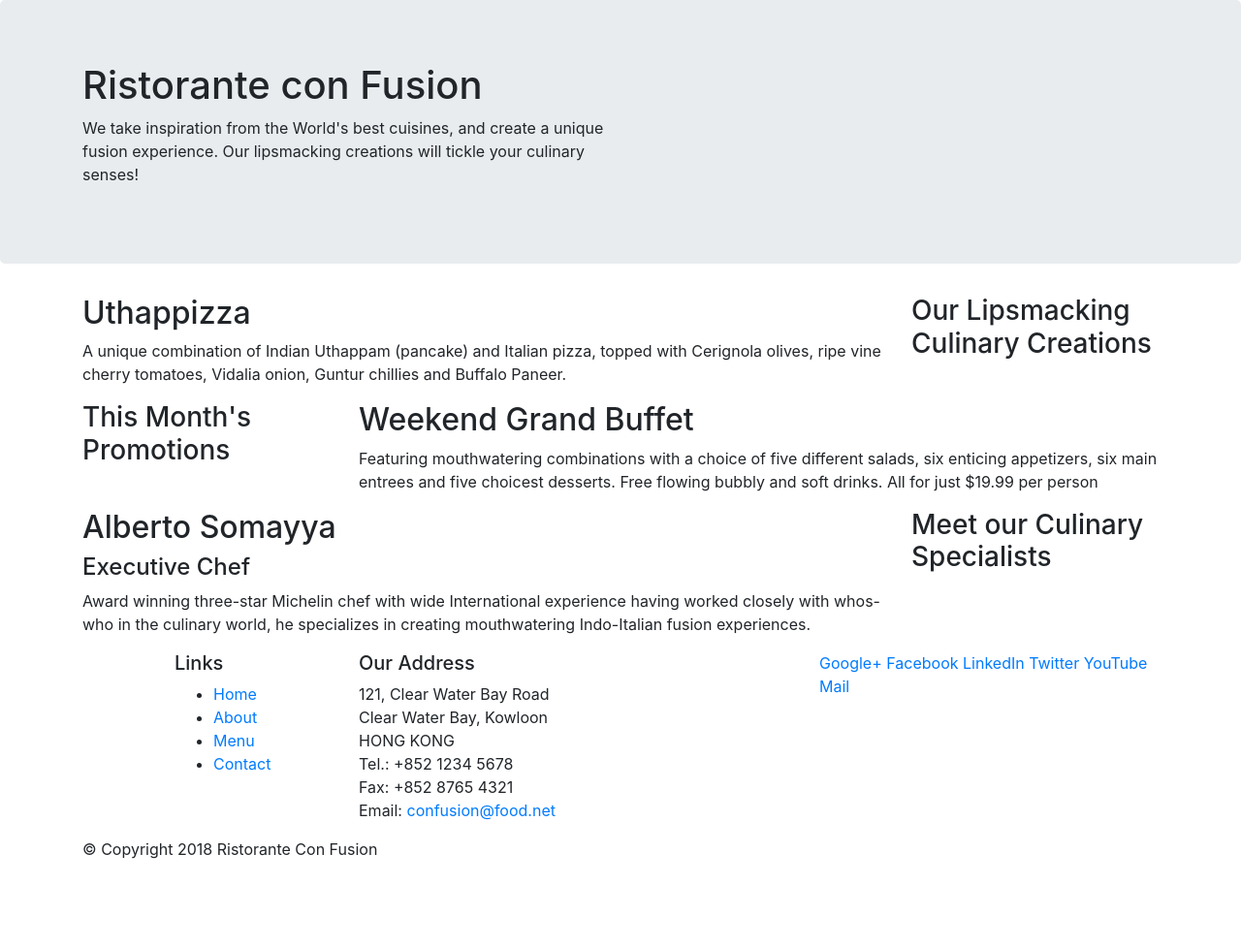
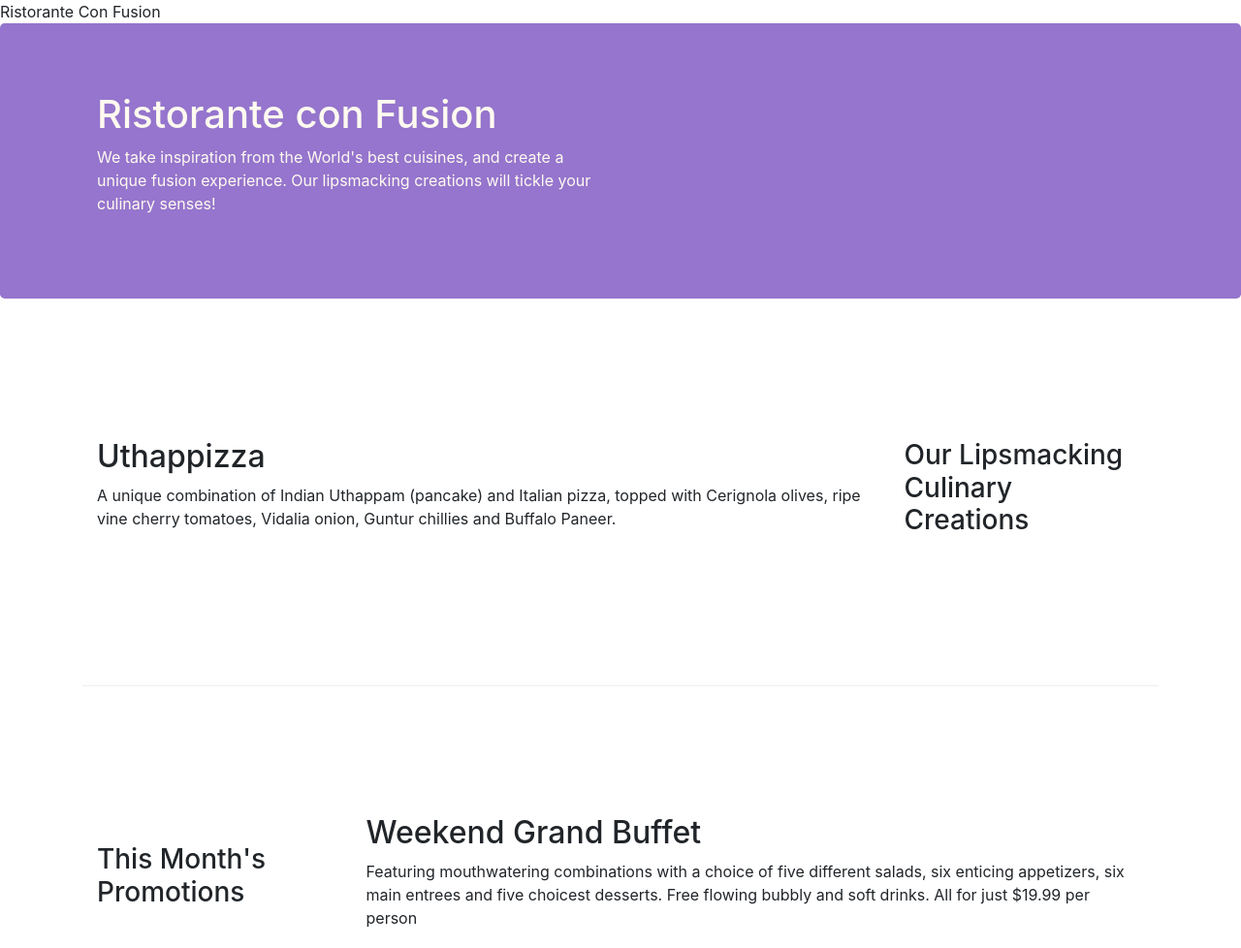
Before and after one commit to Haniish/full-stack-project, a website: page index.html in a window 1280 px wide. Shown: the top 978 px of the page at 97% size. Before the commit the page ends 904 px from the top, so only its background shows below. Drawn offline with nearby package versions, Linux system fonts and the light colour scheme.

Commit message:
Bootstrap grid part 2

```diff
--- /dev/null
+++ b/css/style.css
@@ -0,0 +1,30 @@
+.row-header{
+    margin:0px auto;
+    padding:0px;
+}
+
+.row-content {
+    margin:0px auto;
+    padding: 50px 0px 50px 0px;
+    border-bottom: 1px ridge;
+    min-height:400px;
+}
+
+.footer{
+    background-color: #D1C4E9;
+    margin:0px auto;
+    padding: 20px 0px 20px 0px;
+}
+
+.jumbotron {
+    padding:70px 30px 70px 30px;
+    margin:0px auto;
+    background: #9575CD ;
+    color:floralwhite;
+}
+
+address{
+    font-size:80%;
+    margin:0px;
+    color:#0f0f0f;
+}
--- a/index.html
+++ b/index.html
@@ -9,6 +9,7 @@
 
      <!-- Bootstrap CSS -->
      <link rel="stylesheet" href="node_modules/bootstrap/dist/css/bootstrap.min.css">
+     <link rel="stylesheet" href="css/style.css"
     <title>Ristorante Con Fusion</title>
 </head>
 
@@ -16,7 +17,7 @@
 
     <header class="jumbotron">
         <div class="container">
-            <div class="row">
+            <div class="row row-header">
                 <div class="col-12 col-sm-6">
                     <h1>Ristorante con Fusion</h1>
                     <p>We take inspiration from the World's best cuisines, and create a unique fusion experience. Our lipsmacking creations will tickle your culinary senses!</p>
@@ -28,7 +29,7 @@
     </header>
 
     <div class="container">
-        <div class="row">
+        <div class="row row-content align-items-center">
             <div class="col-12 col-sm-4 order-sm-last col-md-3">
                 <h3>Our Lipsmacking Culinary Creations</h3>
             </div>
@@ -39,7 +40,7 @@
         </div>
 
 
-        <div class="row">
+        <div class="row row-content align-items-center">
             <div class="col-12 col-sm-4 col-md-3">
                 <h3>This Month's Promotions</h3>
             </div>
@@ -49,7 +50,7 @@
             </div>
         </div>
 
-        <div class="row">
+        <div class="row row-content align-items-center">
             <div class="col-12 col-sm-4 order-sm-last col-md-3">
                 <h3>Meet our Culinary Specialists</h3>
             </div>
@@ -61,12 +62,12 @@
         </div>
     </div>
 
-    <footer>
+    <footer class="footer">
         <div class="container">
             <div class="row">
                 <div class="col-4 offset-1 col-sm-2">
                     <h5>Links</h5>
-                    <ul>
+                    <ul class="list-unstyled">
                         <li><a href="#">Home</a></li>
                         <li><a href="#">About</a></li>
                         <li><a href="#">Menu</a></li>
@@ -84,8 +85,8 @@
 		              Email: <a href="mailto:confusion@food.net">confusion@food.net</a>
 		           </address>
                 </div>
-                <div class="col-12 col-sm-4">
-                    <div>
+                <div class="col-12 col-sm-4 align-self-center">
+                    <div   class="text-center">
                         <a href="http://google.com/+">Google+</a>
                         <a href="http://www.facebook.com/profile.php?id=">Facebook</a>
                         <a href="http://www.linkedin.com/in/">LinkedIn</a>
@@ -95,7 +96,7 @@
                     </div>
                 </div>
            </div>
-           <div class="row">
+           <div class="row justify-content-center">
                 <div class="col-auto">
                     <p>© Copyright 2018 Ristorante Con Fusion</p>
                 </div>
```
